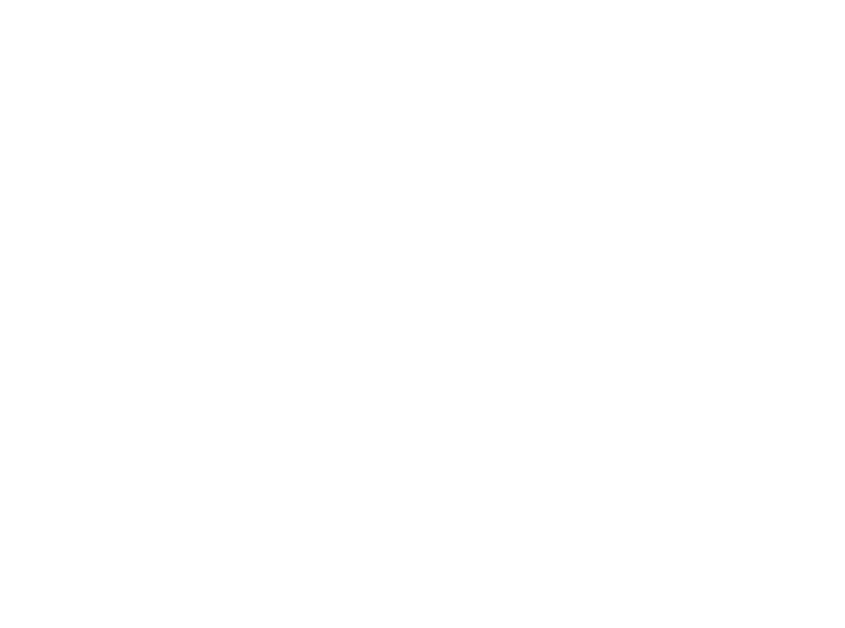
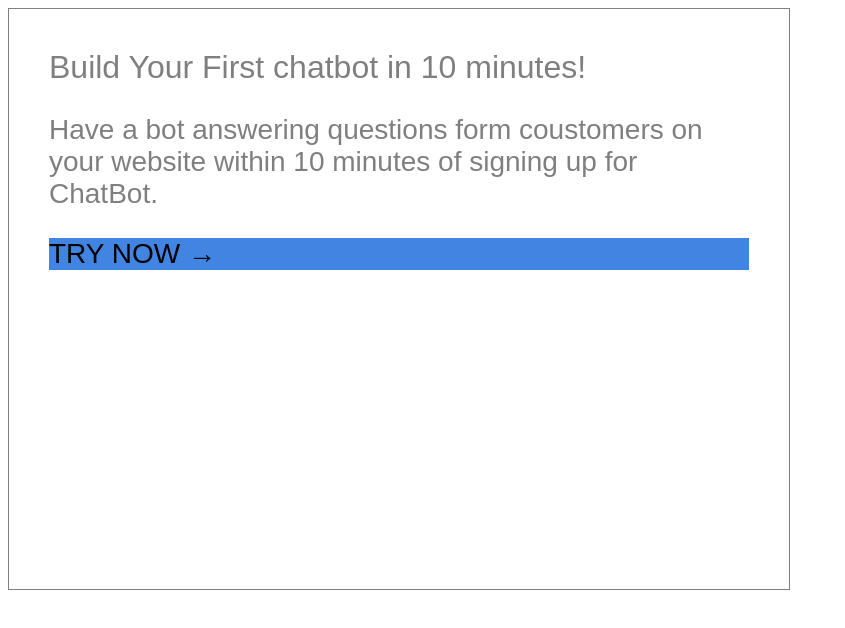
Before and after one commit to Mr-Vineet/-selectors-pracitce-html-css, a plain HTML site: page index.html in a window 1280 px wide. Shown: the whole page, without its empty margins (0-845 px from the left). Drawn offline with Linux system fonts and the light colour scheme.

Commit message:
created layout of the section

```diff
--- a/index.html
+++ b/index.html
@@ -2,6 +2,41 @@
 <html>
   <head>
     <title>Chatbot Creator</title>
+    <style>
+      section {
+        width: 700px;
+        height: 500px;
+        border: 0.5px solid grey;
+        font-family: sans-serif;
+        color: rgba(0, 0, 0, 50%);
+        padding: 40px;
+      }
+      h1 {
+        font-weight: 500;
+        margin: 0px;
+        font-size: 32px;
+      }
+      p {
+        font-size: 28px;
+        font-weight: 100;
+      }
+      div > p {
+        background-color: #4184e1;
+        color: rgba(0, 0, 0, 100%);
+      }
+    </style>
   </head>
-  <body></body>
+  <body>
+    <section>
+      <h1>Build Your First chatbot in 10 minutes!</h1>
+      <p>
+        Have a bot answering questions form coustomers on your website within 10
+        minutes of signing up for ChatBot.
+      </p>
+      <div>
+        <p>TRY NOW &RightArrow;</p>
+      </div>
+      <p></p>
+    </section>
+  </body>
 </html>
```
